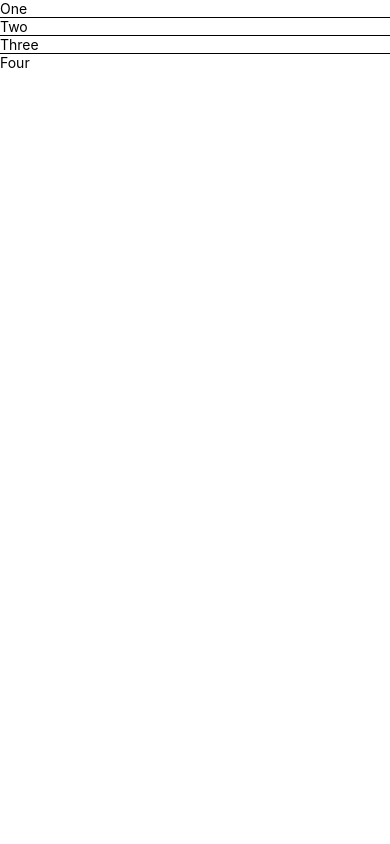
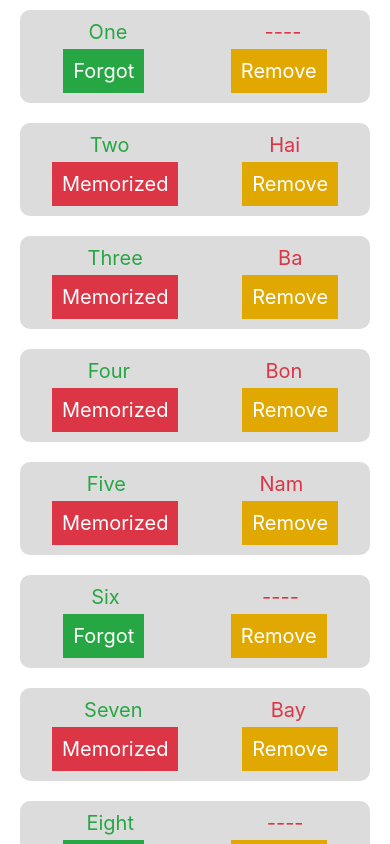
Before and after one commit to phamtanphat/ReactNative24022020, a React Native app: screen / in a window 390 px wide. Built offline with nearby package versions, Linux system fonts and the light colour scheme.

Commit message:
create flatlist

```diff
--- a/src/MyFlatlist.js
+++ b/src/MyFlatlist.js
@@ -1,13 +1,18 @@
 import React, {Component} from 'react';
-import {
-  Text,
-  View,
-  FlatList,
-  ActivityIndicator,
-  RefreshControl,
-} from 'react-native';
+import {Text, View, FlatList, StyleSheet, TouchableOpacity} from 'react-native';
 
-const words = ['One', 'Two', 'Three', 'Four'];
+const words = [
+  {id: '1', en: 'One', vn: 'Mot', isMemorized: true},
+  {id: '2', en: 'Two', vn: 'Hai', isMemorized: false},
+  {id: '3', en: 'Three', vn: 'Ba', isMemorized: false},
+  {id: '4', en: 'Four', vn: 'Bon', isMemorized: false},
+  {id: '5', en: 'Five', vn: 'Nam', isMemorized: false},
+  {id: '6', en: 'Six', vn: 'Sau', isMemorized: true},
+  {id: '7', en: 'Seven', vn: 'Bay', isMemorized: false},
+  {id: '8', en: 'Eight', vn: 'Tam', isMemorized: true},
+  {id: '9', en: 'Nine', vn: 'Chin', isMemorized: false},
+  {id: '10', en: 'Ten', vn: 'Muoi', isMemorized: true},
+];
 export default class MyFlatlist extends Component {
   constructor(props) {
     super(props);
@@ -15,29 +20,89 @@
       isLoading: false,
     };
   }
+  renderItemFlatlist = item => {
+    return (
+      <View style={styles.containerGroupWord} key={item.id}>
+        <View style={styles.groupText}>
+          <Text style={styles.textEn}>{item.en}</Text>
+          <Text style={styles.textVn}>
+            {item.isMemorized ? '----' : item.vn}
+          </Text>
+        </View>
+        <View style={styles.groupButton}>
+          <TouchableOpacity
+            onPress={() => this.toggleMemorized(item.id)}
+            style={styles.buttonMemorized(item.isMemorized)}>
+            <Text style={styles.textMemorized}>
+              {item.isMemorized ? 'Forgot' : 'Memorized'}
+            </Text>
+          </TouchableOpacity>
+          <TouchableOpacity
+            onPress={() => this.removeWord(item.id)}
+            style={styles.buttonRemove}>
+            <Text style={styles.textRemove}>Remove</Text>
+          </TouchableOpacity>
+        </View>
+      </View>
+    );
+  };
   render() {
     return (
       <FlatList
         data={words}
-        renderItem={({item}) => {
-          return <Text>{item}</Text>;
-        }}
-        keyExtractor={item => item}
+        renderItem={({item}) => this.renderItemFlatlist(item)}
+        keyExtractor={item => item.id}
         extraData={words}
-        ItemSeparatorComponent={() => {
-          return (
-            <View
-              style={{width: '100%', height: 1, backgroundColor: 'black'}}
-            />
-          );
-        }}
-        refreshControl={
-          <RefreshControl
-            refreshing={this.state.isRefreshing}
-            onRefresh={() => this.setState({isLoading: true})}
-          />
-        }
       />
     );
   }
 }
+
+const styles = StyleSheet.create({
+  container: {
+    flex: 1,
+  },
+  containerGroupWord: {
+    justifyContent: 'space-between',
+    marginVertical: 10,
+    borderRadius: 10,
+    backgroundColor: 'gainsboro',
+    paddingVertical: 10,
+    marginHorizontal: 20,
+  },
+  groupText: {
+    flexDirection: 'row',
+    justifyContent: 'space-around',
+  },
+  textEn: {
+    color: '#27A744',
+    fontSize: 20,
+  },
+  textVn: {
+    color: '#DC3545',
+    fontSize: 20,
+  },
+  groupButton: {
+    marginTop: 5,
+    flexDirection: 'row',
+    justifyContent: 'space-around',
+  },
+  buttonMemorized: isMemorized => {
+    return {
+      backgroundColor: isMemorized ? '#27A744' : '#DC3545',
+      padding: 10,
+    };
+  },
+  buttonRemove: {
+    backgroundColor: '#E0A800',
+    padding: 10,
+  },
+  textMemorized: {
+    color: '#ffffff',
+    fontSize: 20,
+  },
+  textRemove: {
+    color: '#ffffff',
+    fontSize: 20,
+  },
+});
```
